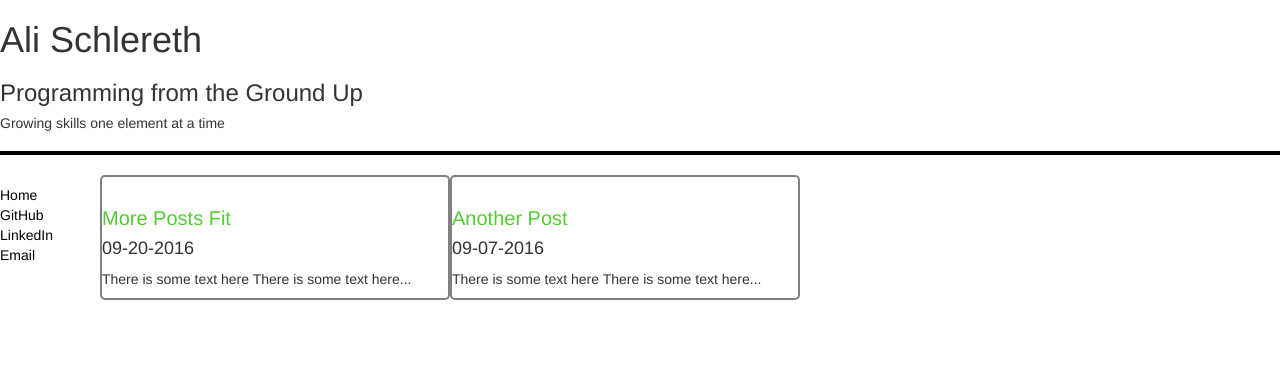
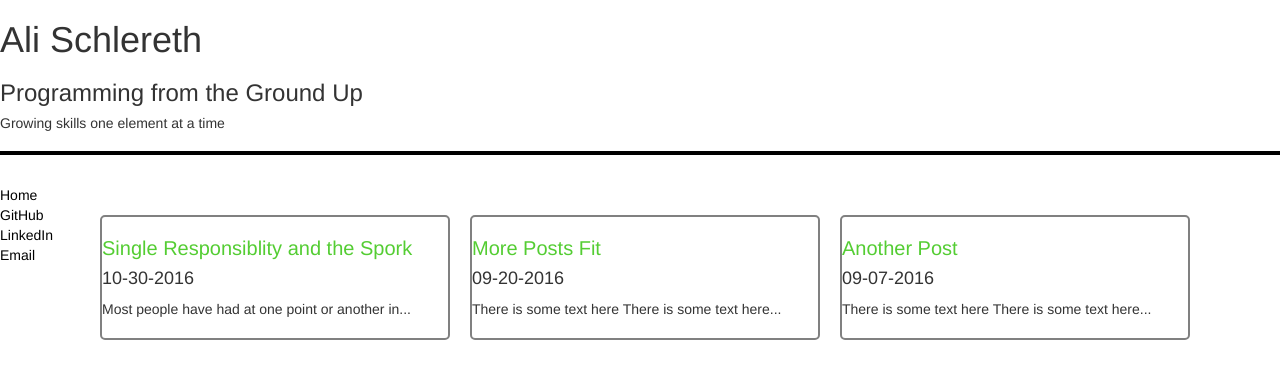
Before and after one commit to AliSchlereth/alischlereth.github.io, a Jekyll site: the page built from index.html, in a window 1280 px wide. Shown: the top 379 px of the page. Built offline with Jekyll 4.4.1, drawn with Linux system fonts in a browser that asks for light colours.

Commit message:
SRP Post

```diff
--- a/_includes/footer.html
+++ b/_includes/footer.html
@@ -1,5 +1,6 @@
 
 
+      </div>
     </div>
   </body>
 </html>
--- a/_includes/header.html
+++ b/_includes/header.html
@@ -22,4 +22,5 @@
 
     </table>
   </div>
-  <div class="container">
+  <div class="container-fluid">
+    <div class="row">
--- a/_layouts/post.html
+++ b/_layouts/post.html
@@ -1,6 +1,7 @@
 {% include header.html %}
 
 <h1>{{ page.title }}</h1>
+<p>{{page.tag_line}}</p>
 <p>{{ page.date | date: '%B %d, %Y' }}</p>
 {{ content }}
 
--- /dev/null
+++ b/_posts/2016-10-30-single_responsiblity_and_the_sport.html
@@ -0,0 +1,374 @@
+---
+title: Single Responsiblity and the Spork
+tag_line: Extracting a Linked List Insert method in Ruby
+layout: post
+date: 2016-10-30
+---
+<div class="container-fluid">
+  <img id="spork" src="http://cdn2.backcountrygear.com/media/catalog/product/cache/1/image/9df78eab33525d08d6e5fb8d27136e95/s/n/snow_peak_titanium_spork_ti.jpg
+  " alt="spork">
+  <p>
+    Most people have had at one point or another in their lives, the unfortunate experience of eating with a spork.
+    Aside from my friend <a href="https://www.linkedin.com/in/lee-saville">Lee</a>, everyone I know hates sporks.
+    They are useful as neither a spoon nor a fork. One tool that does two things in a subpar manner.
+  </p>
+  <p>
+    This is at the heart of the <a href="https://en.wikipedia.org/wiki/Single_responsibility_principle">Single Responsibility Principle(SRP)</a>.
+    This idea, coined by <a href="http://blog.cleancoder.com/">Robert C. Martin</a> as "A class should have only one reason to change."
+    Coupled with <a href="http://www.sandimetz.com/">Sandi Metz's</a> <a href="https://youtu.be/npOGOmkxuio">Five Little Rules to Object Oriented Design</a>
+    provide a solid framework upon which the novice up to expert developer can follow in writing clean, readable, flexible code.
+  </p>
+  <div class="container-fluid">
+    <emphasis>Sandi's 5 Rules</emphasis>
+    <ol>
+      <li>A class may contain no more than 100 lines of code.</li>
+      <li>A method may contain no more than 5 lines of code.</li>
+      <li>You may pass no more than 4 parameters into a method.</li>
+      <li>Controllers can instantiate only one object.</li>
+      <li>You may pass only one instance variable to a view.</li>
+    </ol>
+  </div>
+  <p>
+    Here we are going to focus on number 2)<emphasis>A method may contain no more than 5 lines of code.</emphasis>
+    It is easy enough to get in the flow of creating functionality, only to find once you have reached your goal,
+    that your method is large and unwieldy. For example, this method which inserts a node into a linked list:
+  </p>
+  <!-- HTML generated using hilite.me -->
+  <div style="background: #ffffff; overflow:auto;width:auto;border:solid gray;border-width:.1em .1em .1em .8em;padding:.2em .6em;"><table><tr><td><pre style="margin: 0; line-height: 125%"> 1
+   2
+   3
+   4
+   5
+   6
+   7
+   8
+   9
+  10
+  11
+  12
+  13
+  14
+  15
+  16
+  17</pre></td><td><pre style="margin: 0; line-height: 125%"><span style="color: #008800; font-weight: bold">def</span> <span style="color: #0066BB; font-weight: bold">insert</span>(position, node)
+      <span style="color: #008800; font-weight: bold">if</span> node <span style="color: #333333">==</span> <span style="color: #003388; font-weight: bold">nil</span> <span style="color: #333333">||</span> position <span style="color: #333333">&gt;</span> count
+        <span style="color: #008800; font-weight: bold">return</span> <span style="background-color: #fff0f0">&quot;This is not a valid request.&quot;</span>
+      <span style="color: #008800; font-weight: bold">end</span>
+      current_node <span style="color: #333333">=</span> head
+      node_to_insert <span style="color: #333333">=</span> <span style="color: #003366; font-weight: bold">Node</span><span style="color: #333333">.</span>new(node)
+      <span style="color: #008800; font-weight: bold">if</span> position <span style="color: #333333">==</span> <span style="color: #0000DD; font-weight: bold">0</span>
+        prepend
+      <span style="color: #008800; font-weight: bold">else</span>
+      (position <span style="color: #333333">-</span> <span style="color: #0000DD; font-weight: bold">1</span>)<span style="color: #333333">.</span>times <span style="color: #008800; font-weight: bold">do</span>
+        current_node <span style="color: #333333">=</span> current_node<span style="color: #333333">.</span>next_node
+        <span style="color: #008800; font-weight: bold">end</span>
+      <span style="color: #008800; font-weight: bold">end</span>
+      node_to_insert<span style="color: #333333">.</span>next_node <span style="color: #333333">=</span> current_node<span style="color: #333333">.</span>next_node
+      current_node<span style="color: #333333">.</span>next_node <span style="color: #333333">=</span> node_to_insert
+      node
+    <span style="color: #008800; font-weight: bold">end</span>
+  </pre></td></tr></table></div>
+
+  <p>
+    Unfortunately, in order to figure out what this method does, you have to take some time to carefully trace through
+    each step to figure out how the goal is being achieved. Since a great deal of your time as a professional Software
+    Developer will be spent reading not only your own code, but also that of your team, let us be kind to each other and
+    write highly readable, clean, code.
+  </p>
+  <p>
+    One of the easiest ways to achieve this goal of writing clean code, with only 5 lines per method is to extract your
+    code from one method into another. Taking my example from earlier. First, we need to look through to find where we can
+    simply cut some functionality from one method into another. A place I find easy to start, is pulling out loops and if/else
+    conditionals. Let's pull out the conditional on lines 7 - 13.
+  </p>
+  <!-- HTML generated using hilite.me --><div style="background: #ffffff; overflow:auto;width:auto;border:solid gray;border-width:.1em .1em .1em .8em;padding:.2em .6em;"><table><tr><td><pre style="margin: 0; line-height: 125%"> 1
+   2
+   3
+   4
+   5
+   6
+   7
+   8
+   9
+  10
+  11
+  12
+  13
+  14
+  15
+  16
+  17
+  18
+  19
+  20
+  21</pre></td><td><pre style="margin: 0; line-height: 125%"><span style="color: #008800; font-weight: bold">def</span> <span style="color: #0066BB; font-weight: bold">insert</span>(position, node)
+      <span style="color: #008800; font-weight: bold">if</span> node <span style="color: #333333">==</span> <span style="color: #003388; font-weight: bold">nil</span> <span style="color: #333333">||</span> position <span style="color: #333333">&gt;</span> count
+        <span style="color: #008800; font-weight: bold">return</span> <span style="background-color: #fff0f0">&quot;This is not a valid request.&quot;</span>
+      <span style="color: #008800; font-weight: bold">end</span>
+      current_node <span style="color: #333333">=</span> head
+      node_to_insert <span style="color: #333333">=</span> <span style="color: #003366; font-weight: bold">Node</span><span style="color: #333333">.</span>new(node)
+      find_position(position)
+      node_to_insert<span style="color: #333333">.</span>next_node <span style="color: #333333">=</span> current_node<span style="color: #333333">.</span>next_node
+      current_node<span style="color: #333333">.</span>next_node <span style="color: #333333">=</span> node_to_insert
+      node
+    <span style="color: #008800; font-weight: bold">end</span>
+
+  <span style="color: #008800; font-weight: bold">def</span> <span style="color: #0066BB; font-weight: bold">find_position</span>(position)
+    <span style="color: #008800; font-weight: bold">if</span> position <span style="color: #333333">==</span> <span style="color: #0000DD; font-weight: bold">0</span>
+      prepend
+    <span style="color: #008800; font-weight: bold">else</span>
+    (position <span style="color: #333333">-</span> <span style="color: #0000DD; font-weight: bold">1</span>)<span style="color: #333333">.</span>times <span style="color: #008800; font-weight: bold">do</span>
+      current_node <span style="color: #333333">=</span> current_node<span style="color: #333333">.</span>next_node
+      <span style="color: #008800; font-weight: bold">end</span>
+    <span style="color: #008800; font-weight: bold">end</span>
+  <span style="color: #008800; font-weight: bold">end</span>
+  </pre></td></tr></table></div>
+
+  <p>
+    When pulling out code, extracting, keep in mind that this bit of code does not live in isolation. What will it need to
+    be able to perform its job? Does it need parameters passed in? What will it return after it runs?
+  </p>
+  <p>
+    In this example, my new method - find_position - uses position, which is being passed in to the insert method on line 1
+    and current_node, which is set on line 5.We will need to pass that into find_position. We know in Ruby that the last
+    task performed is what gets automatically returned out of a method. Our new find_position method will either call
+    the prepend method in line 15, or slide along the nodes until it reaches the intended position in the linked_list
+    in lines 17-19. I want to take the opportunity now, to look more closely at find_position.
+    It is not a 5 line method, what can we do about that? Earlier I mentioned if/else and loops are great places to start
+    when extracting code. Let's examine the loop on 17-19.
+  </p>
+  <!-- HTML generated using hilite.me --><div style="background: #ffffff; overflow:auto;width:auto;border:solid gray;border-width:.1em .1em .1em .8em;padding:.2em .6em;"><table><tr><td><pre style="margin: 0; line-height: 125%">1
+  2
+  3
+  4
+  5
+  6
+  7
+  8
+  9</pre></td><td><pre style="margin: 0; line-height: 125%"><span style="color: #008800; font-weight: bold">def</span> <span style="color: #0066BB; font-weight: bold">find_position</span>(position)
+    <span style="color: #008800; font-weight: bold">if</span> position <span style="color: #333333">==</span> <span style="color: #0000DD; font-weight: bold">0</span>
+      prepend
+    <span style="color: #008800; font-weight: bold">else</span>
+    (position <span style="color: #333333">-</span> <span style="color: #0000DD; font-weight: bold">1</span>)<span style="color: #333333">.</span>times <span style="color: #008800; font-weight: bold">do</span>
+      current_node <span style="color: #333333">=</span> current_node<span style="color: #333333">.</span>next_node
+      <span style="color: #008800; font-weight: bold">end</span>
+    <span style="color: #008800; font-weight: bold">end</span>
+  <span style="color: #008800; font-weight: bold">end</span>
+  </pre></td></tr></table></div>
+  <p>
+    By pulling out the loop, we now have find_position which calls to slide_along_nodes to do the sliding.
+  </p>
+  <!-- HTML generated using hilite.me --><div style="background: #ffffff; overflow:auto;width:auto;border:solid gray;border-width:.1em .1em .1em .8em;padding:.2em .6em;"><table><tr><td><pre style="margin: 0; line-height: 125%"> 1
+   2
+   3
+   4
+   5
+   6
+   7
+   8
+   9
+  10
+  11
+  12
+  13</pre></td><td><pre style="margin: 0; line-height: 125%"><span style="color: #008800; font-weight: bold">def</span> <span style="color: #0066BB; font-weight: bold">find_position</span>(position, current_node)
+    <span style="color: #008800; font-weight: bold">if</span> position <span style="color: #333333">==</span> <span style="color: #0000DD; font-weight: bold">0</span>
+      prepend
+    <span style="color: #008800; font-weight: bold">else</span>
+      slide_along_nodes(position,current_node)
+    <span style="color: #008800; font-weight: bold">end</span>
+  <span style="color: #008800; font-weight: bold">end</span>
+
+  <span style="color: #008800; font-weight: bold">def</span> <span style="color: #0066BB; font-weight: bold">slide_along_nodes</span>(position, current_node)
+    (position <span style="color: #333333">-</span> <span style="color: #0000DD; font-weight: bold">1</span>)<span style="color: #333333">.</span>times <span style="color: #008800; font-weight: bold">do</span>
+      current_node <span style="color: #333333">=</span> current_node<span style="color: #333333">.</span>next_node
+      <span style="color: #008800; font-weight: bold">end</span>
+  <span style="color: #008800; font-weight: bold">end</span>
+  </pre></td></tr></table></div>
+  <p>
+    That feels really good, our insert method is down from 16 lines to 9, and it is already much easier to
+    quickly read what is happening. Unfortunately, we have already used our low hanging fruit.
+  </p>
+  <p>
+    In addition to extracting if/else conitionals and loops, we can also refactor that simple if statement
+    on line 2 down from 3 lines to 1.
+  </p>
+  <!-- HTML generated using hilite.me --><div style="background: #ffffff; overflow:auto;width:auto;border:solid gray;border-width:.1em .1em .1em .8em;padding:.2em .6em;"><table><tr><td><pre style="margin: 0; line-height: 125%">1
+  2
+  3</pre></td><td><pre style="margin: 0; line-height: 125%"><span style="color: #008800; font-weight: bold">if</span> node <span style="color: #333333">==</span> <span style="color: #003388; font-weight: bold">nil</span> <span style="color: #333333">||</span> position <span style="color: #333333">&gt;</span> count
+     <span style="color: #008800; font-weight: bold">return</span> <span style="background-color: #fff0f0">&quot;This is not a valid request.&quot;</span>
+  <span style="color: #008800; font-weight: bold">end</span>
+  </pre></td></tr></table></div>
+  <p>
+  to:
+  </p>
+  <!-- HTML generated using hilite.me --><div style="background: #ffffff; overflow:auto;width:auto;border:solid gray;border-width:.1em .1em .1em .8em;padding:.2em .6em;"><table><tr><td><pre style="margin: 0; line-height: 125%">1</pre></td><td><pre style="margin: 0; line-height: 125%"><span style="color: #008800; font-weight: bold">return</span> <span style="background-color: #fff0f0">&quot;This is not a valid request.&quot;</span> <span style="color: #008800; font-weight: bold">if</span> node <span style="color: #333333">==</span> <span style="color: #003388; font-weight: bold">nil</span> <span style="color: #333333">||</span> position <span style="color: #333333">&gt;</span> count
+  </pre></td></tr></table></div>
+  <p>
+    As of right now, our insert method and its dependent methods put together looks like this:
+  </p>
+  <!-- HTML generated using hilite.me --><div style="background: #ffffff; overflow:auto;width:auto;border:solid gray;border-width:.1em .1em .1em .8em;padding:.2em .6em;"><table><tr><td><pre style="margin: 0; line-height: 125%"> 1
+   2
+   3
+   4
+   5
+   6
+   7
+   8
+   9
+  10
+  11
+  12
+  13
+  14
+  15
+  16
+  17
+  18
+  19
+  20
+  21
+  22
+  23</pre></td><td><pre style="margin: 0; line-height: 125%"><span style="color: #008800; font-weight: bold">def</span> <span style="color: #0066BB; font-weight: bold">insert</span>(position, node)
+      <span style="color: #008800; font-weight: bold">return</span> <span style="background-color: #fff0f0">&quot;This is not a valid request.&quot;</span> <span style="color: #008800; font-weight: bold">if</span> node <span style="color: #333333">==</span> <span style="color: #003388; font-weight: bold">nil</span> <span style="color: #333333">||</span> position <span style="color: #333333">&gt;</span> count
+      current_node <span style="color: #333333">=</span> head
+      node_to_insert <span style="color: #333333">=</span> <span style="color: #003366; font-weight: bold">Node</span><span style="color: #333333">.</span>new(node)
+      find_position(position, current_node)
+      node_to_insert<span style="color: #333333">.</span>next_node <span style="color: #333333">=</span> current_node<span style="color: #333333">.</span>next_node
+      current_node<span style="color: #333333">.</span>next_node <span style="color: #333333">=</span> node_to_insert
+      node
+   <span style="color: #008800; font-weight: bold">end</span>
+
+  <span style="color: #008800; font-weight: bold">def</span> <span style="color: #0066BB; font-weight: bold">find_position</span>(position, current_node)
+    <span style="color: #008800; font-weight: bold">if</span> position <span style="color: #333333">==</span> <span style="color: #0000DD; font-weight: bold">0</span>
+      prepend
+    <span style="color: #008800; font-weight: bold">else</span>
+      slide_along_nodes(position,current_node)
+    <span style="color: #008800; font-weight: bold">end</span>
+  <span style="color: #008800; font-weight: bold">end</span>
+
+  <span style="color: #008800; font-weight: bold">def</span> <span style="color: #0066BB; font-weight: bold">slide_along_nodes</span>(position, current_node)
+    (position <span style="color: #333333">-</span> <span style="color: #0000DD; font-weight: bold">1</span>)<span style="color: #333333">.</span>times <span style="color: #008800; font-weight: bold">do</span>
+      current_node <span style="color: #333333">=</span> current_node<span style="color: #333333">.</span>next_node
+     <span style="color: #008800; font-weight: bold">end</span>
+  <span style="color: #008800; font-weight: bold">end</span>
+  </pre></td></tr></table></div>
+  <p>
+    Now here I'm stuck. I really don't want to extract out further parts of this insert method.
+    I took out, extracted, the if/else conditionals, I extracted the loop, and slimmed down that
+    if conditional to one line. I think I can probably do something with lines 6-7 since it simply
+    returns node. When naming a new method here, I want to think about what these lines are doing,
+    and give it a name that illustrates that. Here we are inserting the new node, but before that
+    must attach the old next_node to this current_node so we don't lose track of it.
+    (If that doesn't make sense, you may want to
+    <a href="http://codingfreak.blogspot.com/2012/02/implementation-of-doubly-linked-list.html">
+    check out some more on linked lists</a> when you have time. All that matters for SRP is that we
+    are pulling out these lines into a different method.)
+    </p>
+    <p>
+      I'm going to take line 4 out from insert and move it into attach_new_node since lines 6 & 7 were
+      the ones using it anyway. How about this:
+    </p>
+  <!-- HTML generated using hilite.me --><div style="background: #ffffff; overflow:auto;width:auto;border:solid gray;border-width:.1em .1em .1em .8em;padding:.2em .6em;"><table><tr><td><pre style="margin: 0; line-height: 125%"> 1
+   2
+   3
+   4
+   5
+   6
+   7
+   8
+   9
+  10
+  11
+  12
+  13</pre></td><td><pre style="margin: 0; line-height: 125%"><span style="color: #008800; font-weight: bold">def</span> <span style="color: #0066BB; font-weight: bold">insert</span>(position, node)
+    <span style="color: #008800; font-weight: bold">return</span> <span style="background-color: #fff0f0">&quot;This is not a valid request.&quot;</span> <span style="color: #008800; font-weight: bold">if</span> node <span style="color: #333333">==</span> <span style="color: #003388; font-weight: bold">nil</span> <span style="color: #333333">||</span> position <span style="color: #333333">&gt;</span> count
+    current_node <span style="color: #333333">=</span> head
+    current_node <span style="color: #333333">=</span> find_position(position, current_node)
+    attach_new_node(node_to_insert, current_node, node)
+    node
+  <span style="color: #008800; font-weight: bold">end</span>
+
+  <span style="color: #008800; font-weight: bold">def</span> <span style="color: #0066BB; font-weight: bold">attach_new_node</span>(node_to_insert, current_node, node)
+    node_to_insert <span style="color: #333333">=</span> <span style="color: #003366; font-weight: bold">Node</span><span style="color: #333333">.</span>new(node)
+    node_to_insert<span style="color: #333333">.</span>next_node <span style="color: #333333">=</span> current_node<span style="color: #333333">.</span>next_node
+    current_node<span style="color: #333333">.</span>next_node <span style="color: #333333">=</span> node_to_insert
+  <span style="color: #008800; font-weight: bold">end</span>
+  </pre></td></tr></table></div>
+
+  <p>
+    The new method attach_new_node will do the work of making sure our links don't get lost in the process of inserting
+    a new node into the list. Putting it all back together, it looks like this:
+  </p>
+  <!-- HTML generated using hilite.me --><div style="background: #ffffff; overflow:auto;width:auto;border:solid gray;border-width:.1em .1em .1em .8em;padding:.2em .6em;"><table><tr><td><pre style="margin: 0; line-height: 125%"> 1
+   2
+   3
+   4
+   5
+   6
+   7
+   8
+   9
+  10
+  11
+  12
+  13
+  14
+  15
+  16
+  17
+  18
+  19
+  20
+  21
+  22
+  23
+  24
+  25
+  26
+  27
+  28</pre></td><td><pre style="margin: 0; line-height: 125%"><span style="color: #008800; font-weight: bold">def</span> <span style="color: #0066BB; font-weight: bold">insert</span>(position, node)
+    <span style="color: #008800; font-weight: bold">return</span> <span style="background-color: #fff0f0">&quot;This is not a valid request.&quot;</span> <span style="color: #008800; font-weight: bold">if</span> node <span style="color: #333333">==</span> <span style="color: #003388; font-weight: bold">nil</span> <span style="color: #333333">||</span> position <span style="color: #333333">&gt;</span> count
+    current_node <span style="color: #333333">=</span> head
+    current_node <span style="color: #333333">=</span> find_position(position, current_node)
+    attach_new_node(node_to_insert, current_node, node)
+    node
+  <span style="color: #008800; font-weight: bold">end</span>
+
+  <span style="color: #008800; font-weight: bold">def</span> <span style="color: #0066BB; font-weight: bold">attach_new_node</span>(node_to_insert, current_node, node)
+    node_to_insert           <span style="color: #333333">=</span> <span style="color: #003366; font-weight: bold">Node</span><span style="color: #333333">.</span>new(node)
+    node_to_insert<span style="color: #333333">.</span>next_node <span style="color: #333333">=</span> current_node<span style="color: #333333">.</span>next_node
+    current_node<span style="color: #333333">.</span>next_node   <span style="color: #333333">=</span> node_to_insert
+  <span style="color: #008800; font-weight: bold">end</span>
+
+  <span style="color: #008800; font-weight: bold">def</span> <span style="color: #0066BB; font-weight: bold">find_position</span>(position, current_node)
+    <span style="color: #008800; font-weight: bold">if</span> position <span style="color: #333333">==</span> <span style="color: #0000DD; font-weight: bold">0</span>
+      prepend
+    <span style="color: #008800; font-weight: bold">else</span>
+      slide_along_nodes(position,current_node)
+    <span style="color: #008800; font-weight: bold">end</span>
+  <span style="color: #008800; font-weight: bold">end</span>
+
+  <span style="color: #008800; font-weight: bold">def</span> <span style="color: #0066BB; font-weight: bold">slide_along_nodes</span>(position, current_node)
+    (position <span style="color: #333333">-</span> <span style="color: #0000DD; font-weight: bold">1</span>)<span style="color: #333333">.</span>times <span style="color: #008800; font-weight: bold">do</span>
+      current_node <span style="color: #333333">=</span> current_node<span style="color: #333333">.</span>next_node
+    <span style="color: #008800; font-weight: bold">end</span>
+    current_node
+  <span style="color: #008800; font-weight: bold">end</span>
+  </pre></td></tr></table></div>
+
+  <p>
+    I can't leave without pointing out one of my favorite ways to make code more readable -
+    lining everything up, not just indention but the equals signs. Check out lines 3 & 4, and 10-12.
+    Doesn't it just set your Software Developer heart at ease?
+  </p>
+  <p>
+    Remember, when extracting from a method first look for:
+    <ol>
+      <li>Conditionals (if/elsif/else)</li>
+      <li>Loops</li>
+      <li>Enumerables(not covered in this post)</li>
+    </ol>
+    Don't forget to pass through the necessary information as parameters and think about what will
+    return out of each new method you've created. <strong>Happy Extracting!</strong>
+  </p>
+</div>
--- a/css/styles.css
+++ b/css/styles.css
@@ -1,5 +1,10 @@
 #kitten {
   height: 100px;
+}
+
+#spork {
+  height: 200px;
+  width: 200px;
 }
 
 body {
@@ -36,7 +41,7 @@
   margin-top: 20px;
 }
 
-div.container {
+div.container-fluid {
   margin: 0px 100px 0px 100px;
   padding: 0px;
   display: inline-block;
@@ -67,7 +72,6 @@
   display: block;
   font-size: 20px;
   margin: 0px;
-  padding: 10px 0px 0px 0px;
   color: #54CD33;
 }
 
--- a/index.html
+++ b/index.html
@@ -1,16 +1,13 @@
 ---
 layout: default
 ---
-<table>
-  <tr>
 {% for post in site.posts %}
-<td>
-<div class="each_entry">
-  <h2><a href="{{ post.url }}">{{ post.title }}</a></h2>
-  <h4>{{ post.date | date: "%m-%d-%Y" }}</h4>
-  <p>{{ post.content | strip_html | truncatewords:10}}</p>
-</div>
-</td>
+  <div class="col-md-4">
+    <div class="each_entry">
+      <h2><a href="{{ post.url }}">{{ post.title }}</a></h2>
+      <h4>{{ post.date | date: "%m-%d-%Y" }}</h4>
+      <p>{{ post.content | strip_html | truncatewords:10}}</p>
+    </div>
+  </div>
+
 {% endfor %}
-  </tr>
-</table>
```
Also changed, not shown: play_with_the_ruby.rb (added, +28 -0 lines), 7 other files.
